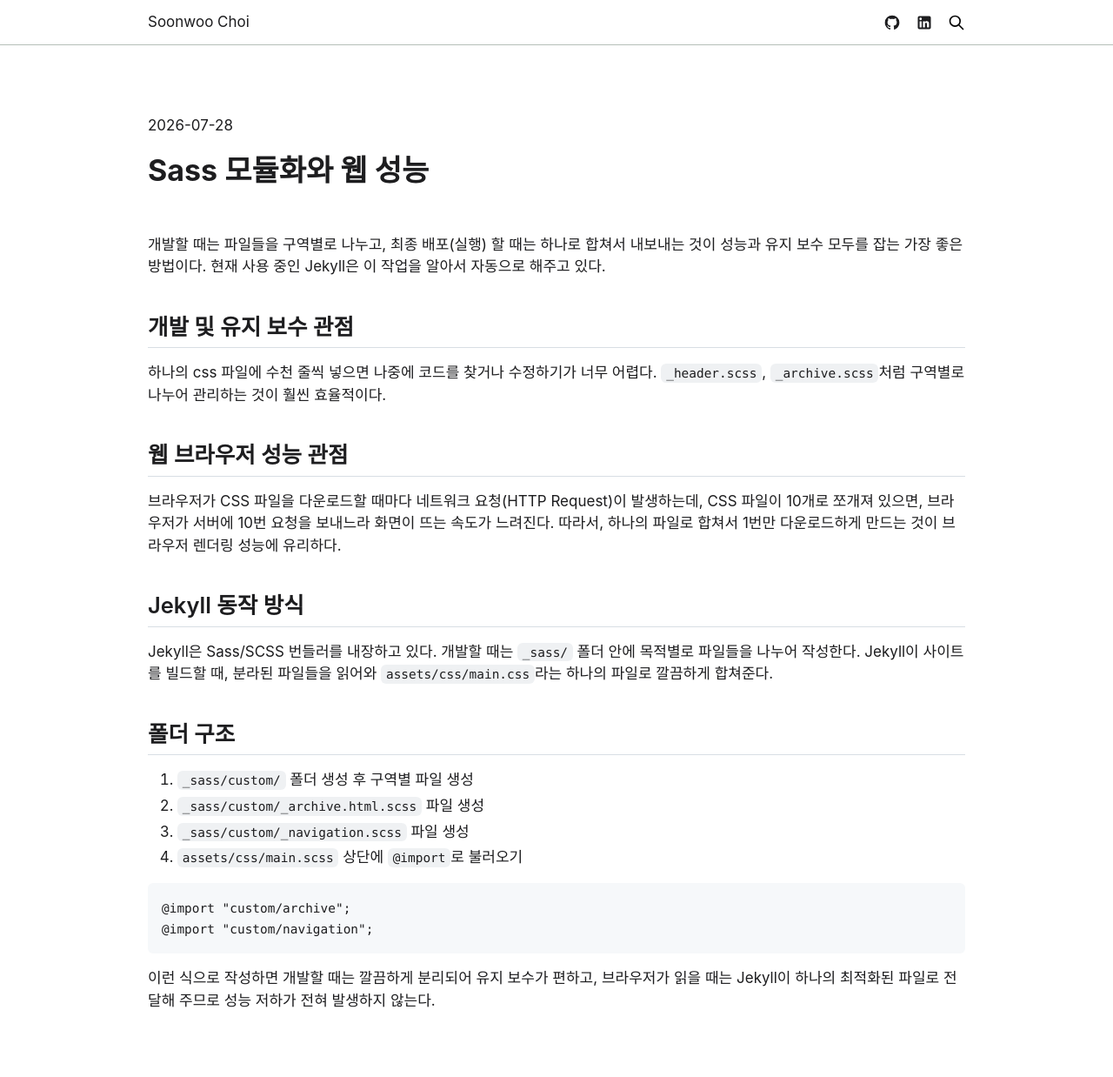
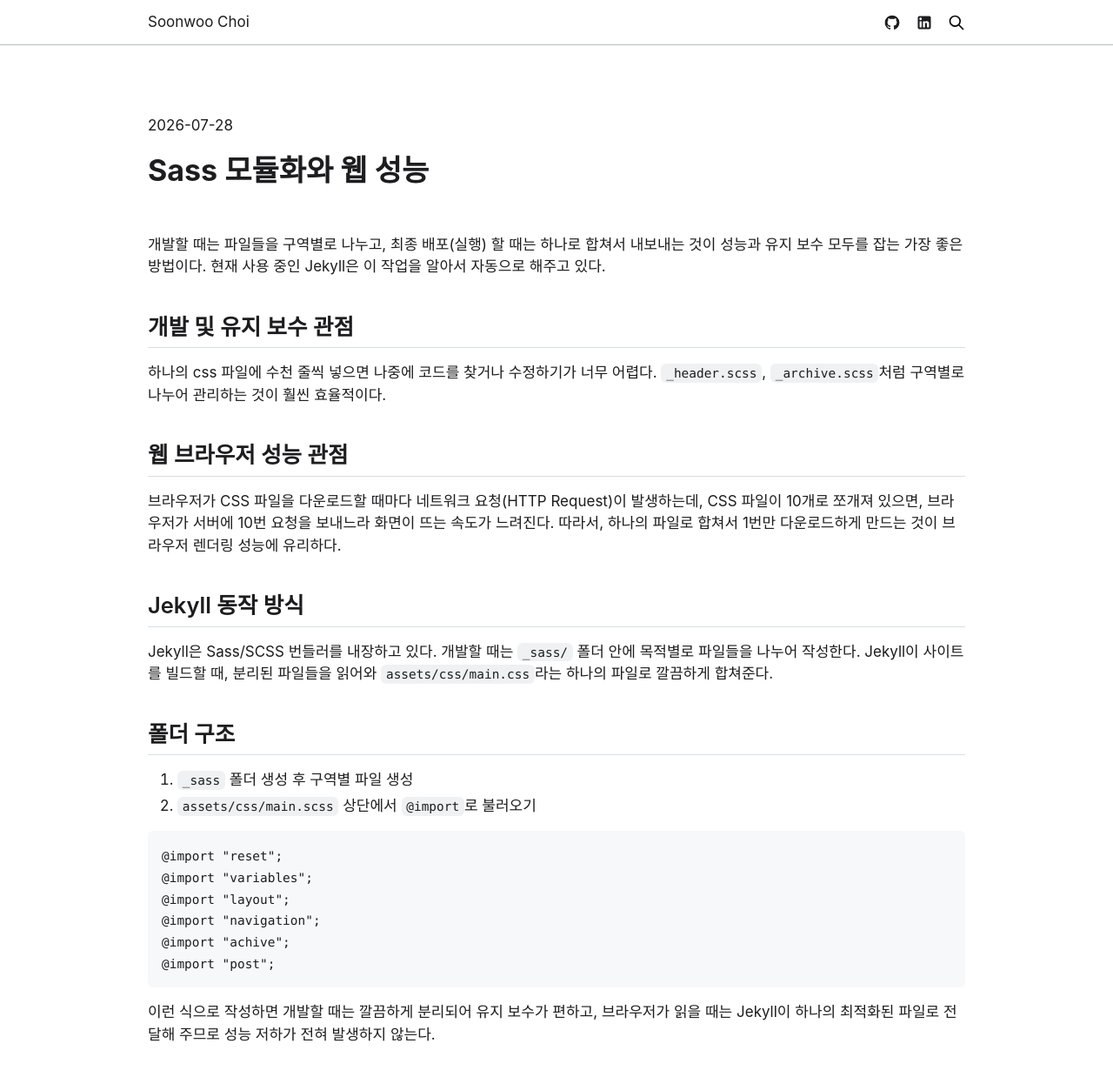
Before and after one commit to swchoigit/swchoigit.github.io, a Jekyll site: the page built from _posts/web-development/2026-07-28-2.md, in a window 1280 px wide. Shown: the whole page at 87% size. Built offline with Jekyll 4.4.1, drawn with Linux system fonts in a browser that asks for light colours; before the commit the page ends 1199 px from its top, so only the background shows below that.

Commit message:
Update posts

````diff
--- a/_posts/web-development/2026-07-28-2.md
+++ b/_posts/web-development/2026-07-28-2.md
@@ -14,17 +14,19 @@ tags: 코드잇스프린트
 브라우저가 CSS 파일을 다운로드할 때마다 네트워크 요청(HTTP Request)이 발생하는데, CSS 파일이 10개로 쪼개져 있으면, 브라우저가 서버에 10번 요청을 보내느라 화면이 뜨는 속도가 느려진다. 따라서, 하나의 파일로 합쳐서 1번만 다운로드하게 만드는 것이 브라우저 렌더링 성능에 유리하다.
 
 ## Jekyll 동작 방식
-Jekyll은 Sass/SCSS 번들러를 내장하고 있다. 개발할 때는 `_sass/` 폴더 안에 목적별로 파일들을 나누어 작성한다. Jekyll이 사이트를 빌드할 때, 분라된 파일들을 읽어와 `assets/css/main.css`라는 하나의 파일로 깔끔하게 합쳐준다.
+Jekyll은 Sass/SCSS 번들러를 내장하고 있다. 개발할 때는 `_sass/` 폴더 안에 목적별로 파일들을 나누어 작성한다. Jekyll이 사이트를 빌드할 때, 분리된 파일들을 읽어와 `assets/css/main.css`라는 하나의 파일로 깔끔하게 합쳐준다.
 
 ## 폴더 구조
 
-1. `_sass/custom/` 폴더 생성 후 구역별 파일 생성
-2. `_sass/custom/_archive.html.scss` 파일 생성
-3. `_sass/custom/_navigation.scss` 파일 생성
-4. `assets/css/main.scss` 상단에 `@import`로 불러오기
+1. `_sass` 폴더 생성 후 구역별 파일 생성
+2. `assets/css/main.scss` 상단에서 `@import`로 불러오기
 
 ```css
-@import "custom/archive";
-@import "custom/navigation";
+@import "reset";
+@import "variables";
+@import "layout";
+@import "navigation";
+@import "achive";
+@import "post";
 ```
 이런 식으로 작성하면 개발할 때는 깔끔하게 분리되어 유지 보수가 편하고, 브라우저가 읽을 때는 Jekyll이 하나의 최적화된 파일로 전달해 주므로 성능 저하가 전혀 발생하지 않는다.
````
Also changed, not shown: _posts/git/2026-08-06-2.md (added, +17 -0 lines), _posts/java/2026-08-06-1.md (renamed from _posts/java/2026-08-02-1.md, +33 -23 lines).
